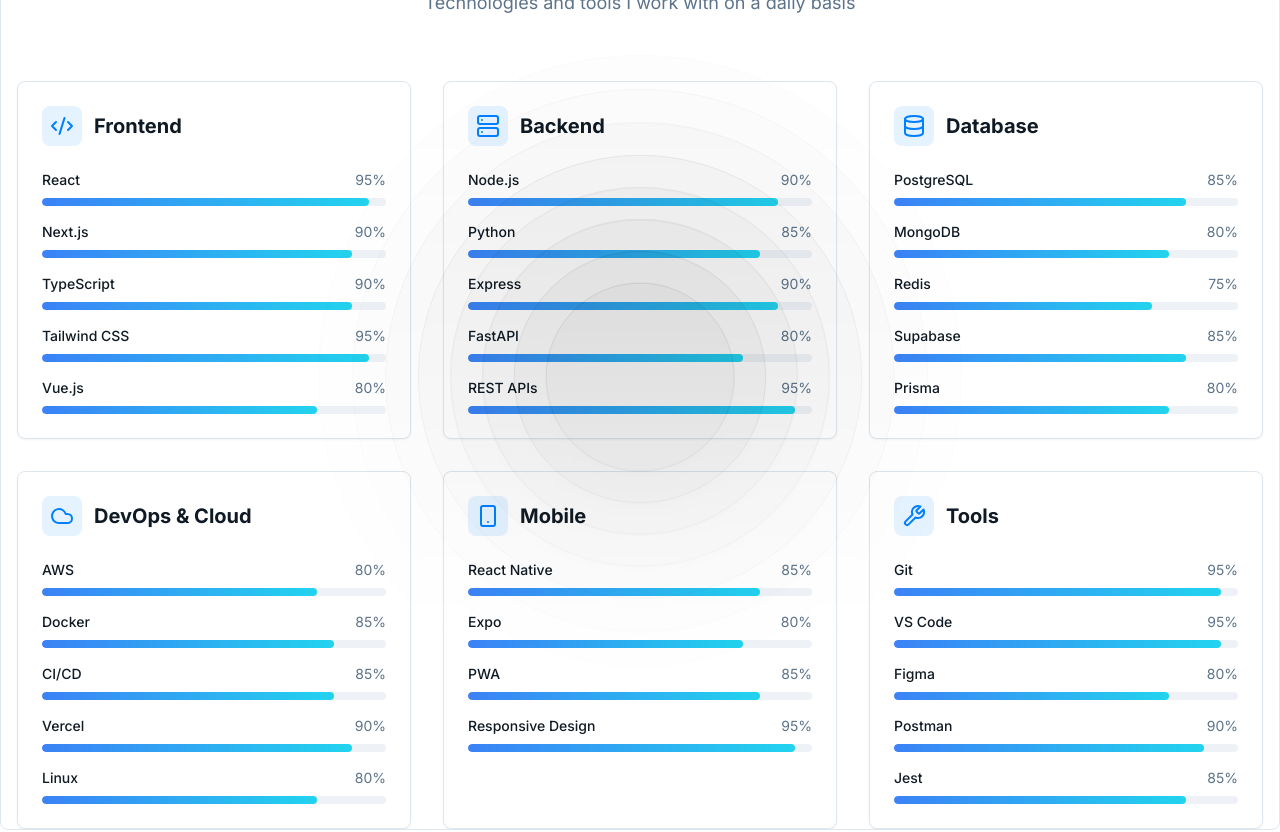
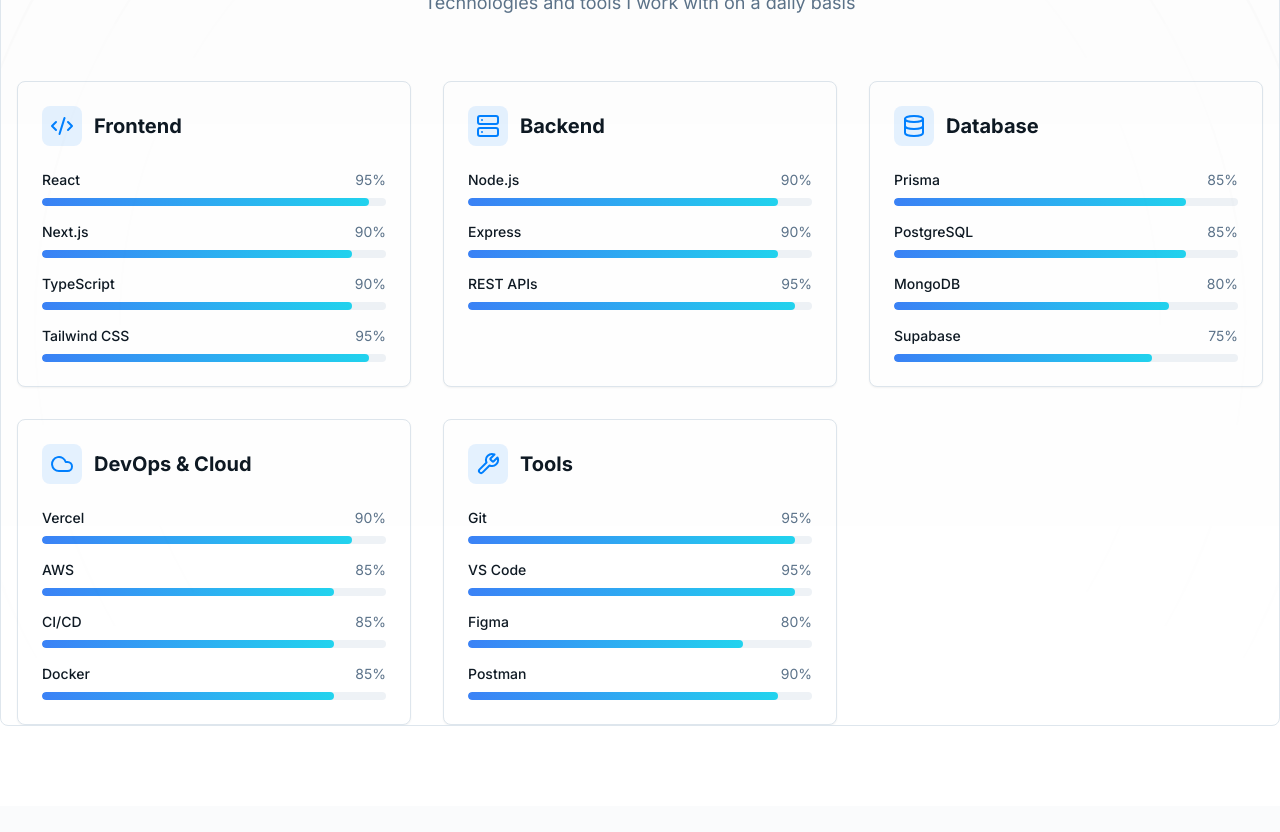
Before and after one commit to Adil7782/latest-portfolio, a Next.js app: page / in a window 1280 px wide. Shown: the part 5020-5852 px from the top of the page. Built offline with nearby package versions, Linux system fonts and the light colour scheme.

Commit message:
skill updated

```diff
--- a/components/skills-section.tsx
+++ b/components/skills-section.tsx
@@ -23,7 +23,6 @@
       { name: 'Next.js', level: 90 },
       { name: 'TypeScript', level: 90 },
       { name: 'Tailwind CSS', level: 95 },
-      { name: 'Vue.js', level: 80 },
     ],
   },
   {
@@ -31,9 +30,7 @@
     title: 'Backend',
     skills: [
       { name: 'Node.js', level: 90 },
-      { name: 'Python', level: 85 },
       { name: 'Express', level: 90 },
-      { name: 'FastAPI', level: 80 },
       { name: 'REST APIs', level: 95 },
     ],
   },
@@ -41,34 +38,24 @@
     icon: Database,
     title: 'Database',
     skills: [
+      { name: 'Prisma', level: 85 },
       { name: 'PostgreSQL', level: 85 },
       { name: 'MongoDB', level: 80 },
-      { name: 'Redis', level: 75 },
-      { name: 'Supabase', level: 85 },
-      { name: 'Prisma', level: 80 },
+      { name: 'Supabase', level: 75 },
     ],
   },
   {
     icon: Cloud,
     title: 'DevOps & Cloud',
     skills: [
-      { name: 'AWS', level: 80 },
+      { name: 'Vercel', level: 90 },
+      { name: 'AWS', level: 85 },
+      { name: 'CI/CD', level: 85 },
       { name: 'Docker', level: 85 },
-      { name: 'CI/CD', level: 85 },
-      { name: 'Vercel', level: 90 },
-      { name: 'Linux', level: 80 },
+
     ],
   },
-  {
-    icon: Smartphone,
-    title: 'Mobile',
-    skills: [
-      { name: 'React Native', level: 85 },
-      { name: 'Expo', level: 80 },
-      { name: 'PWA', level: 85 },
-      { name: 'Responsive Design', level: 95 },
-    ],
-  },
+
   {
     icon: Wrench,
     title: 'Tools',
@@ -77,7 +64,7 @@
       { name: 'VS Code', level: 95 },
       { name: 'Figma', level: 80 },
       { name: 'Postman', level: 90 },
-      { name: 'Jest', level: 85 },
+
     ],
   },
 ];
--- a/tailwind.config.ts
+++ b/tailwind.config.ts
@@ -58,8 +58,8 @@
           '1': 'hsl(var(--chart-1))',
           '2': 'hsl(var(--chart-2))',
           '3': 'hsl(var(--chart-3))',
-          '4_': 'hsl(var(--chart-4))', // Note: I changed '4' to '4_' as '4' is not a valid key. You may need to adjust this.
-          '5_': 'hsl(var(--chart-5))', // Note: I changed '5' to '5_' as '5' is not a valid key. You may need to adjust this.
+          '4_': 'hsl(var(--chart-4))',
+          '5_': 'hsl(var(--chart-5))',
         },
       },
       keyframes: {
@@ -79,23 +79,23 @@
             height: '0',
           },
         },
-        // <-- ADD THIS BLOCK
+        // CORRECTED RIPPLE ANIMATION
         ripple: {
-          '0%, 100%': {
-            transform: 'translate(-50%, -50%) scale(1)',
+          '0%': {
+            transform: 'translate(-50%, -50%) scale(0.8)',
+            opacity: '1',
           },
-          '50%': {
-            transform: 'translate(-50%, -50%) scale(0.9)',
+          '100%': {
+            transform: 'translate(-50%, -50%) scale(2.5)',
+            opacity: '0',
           },
         },
-        // -->
       },
       animation: {
         'accordion-down': 'accordion-down 0.2s ease-out',
         'accordion-up': 'accordion-up 0.2s ease-out',
-        // <-- ADD THIS LINE
-        ripple: 'ripple 2s ease infinite',
-        // -->
+        // CORRECTED RIPPLE ANIMATION TIMING
+        ripple: 'ripple 3.5s ease-out infinite',
       },
     },
   },
```
